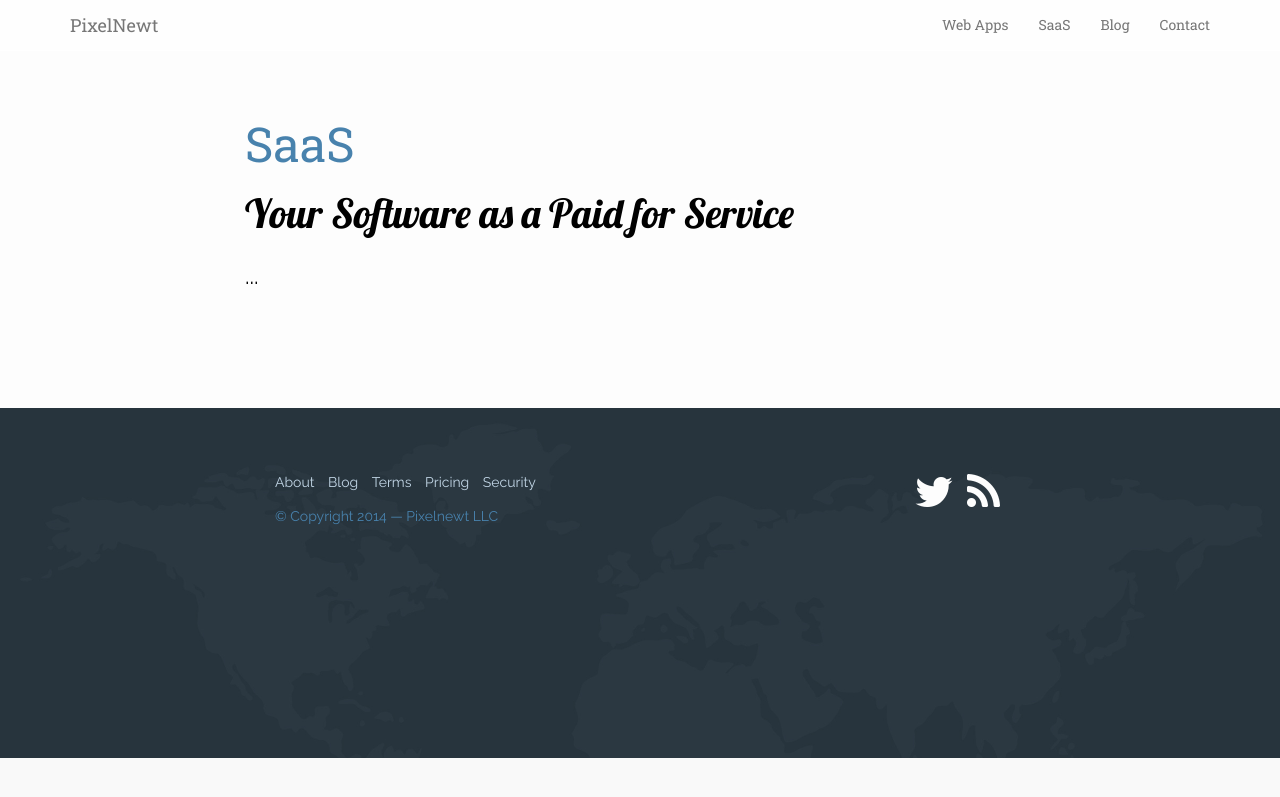
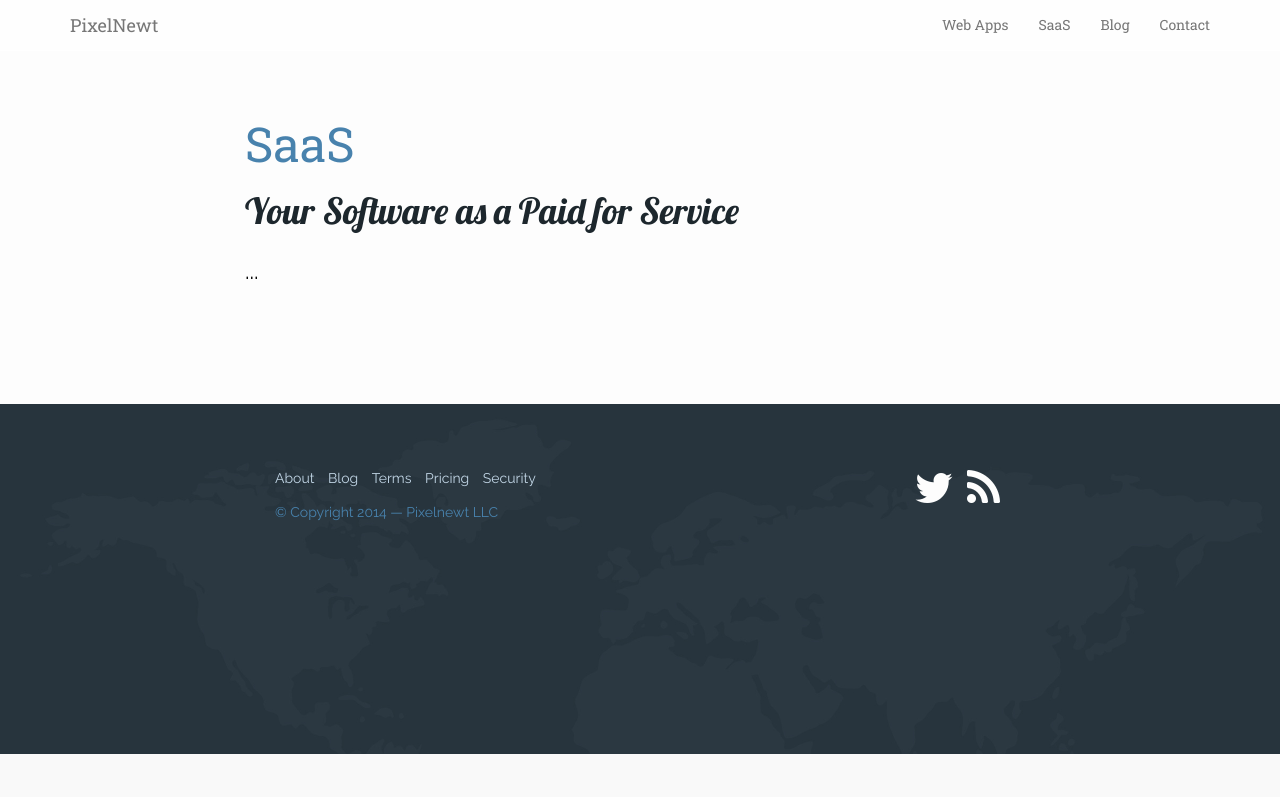
Before and after one commit to PixelNewt/pixelnewt.github.io, a Jekyll site: the page built from saas/index.html, in a window 1280 px wide. Shown: the top 797 px of the page. Built offline with Jekyll 4.4.1, drawn with Linux system fonts in a browser that asks for light colours.

Commit message:
Meta, web apps, and saas work.

```diff
--- a/_includes/meta.html
+++ b/_includes/meta.html
@@ -6,7 +6,7 @@
 
     <meta property="og:locale" content="en_US" />
     <meta property="og:type" content="website" />
-    <meta property="og:title" content="{{site.company}} / {{site.tagline}} / {{site.address}}" />
+    <meta property="og:title" content="{{site.company}} / {{site.meta_tagline}} / {{site.address}}" />
     <meta property="og:description" content="{{site.meta_content}}" />
     <meta property="og:url" content="{{site.url}}" />
     <meta property="og:site_name" content="{{site.title}}" />
--- a/_includes/sections/apps.html
+++ b/_includes/sections/apps.html
@@ -10,9 +10,9 @@
         </div>
 
         <div class="col-lg-8">
-            <h2 class="text-steel-blue">Web Application</h2>
+            <h2 class="text-steel-blue">Web Applications</h2>
             <h3>Websites are Dead &mdash; Long live Websites!</h3>
-            <p class="lead">Your clients and customers expect a functional experience when they visit your web application.  Our goal is growing your online presence.</p>
+            <p>Your clients and customers expect a functional experience when they visit your web application.  Our goal is growing your online presence.</p>
             <p>Build, attract, convert.</p>
             <div class="text-center">
                 <a href="/apps" type="button" class="btn btn-default">Find out How</a>
--- a/_includes/sections/saas.html
+++ b/_includes/sections/saas.html
@@ -13,7 +13,7 @@
         </div>
 
         <div class="col-lg-4">
-            <img src="/assets/img/responsive-app.jpg" class="img-responsive" alt="Responsiveness" />
+            <img src="/assets/img/saas.png" class="img-responsive" alt="SaaS" />
         </div>
 
     </div><!-- /.row -->
--- a/assets/css/custom.css
+++ b/assets/css/custom.css
@@ -81,7 +81,7 @@
 
 .background-bright { background-color: #fdfdfd; color: #000; }
 
-.background-bright h3 { font-family: "Lobster"; font-size: 40px; color: #000; font-weight: 50; }
+.background-bright h3 { font-family: "Lobster"; color: #1d272d; font-weight: 50; }
 
 .background-light-gray { background-color: #eef2f4; color: #27343d; }
 
--- a/assets/scss/custom.scss
+++ b/assets/scss/custom.scss
@@ -176,8 +176,7 @@
 
 .background-bright h3 {
   font-family: $scriptFont;
-  font-size: 40px;
-  color: #000;
+  color: darken( $darkSlate, 5% );
   font-weight: 50;
 }
 
```
